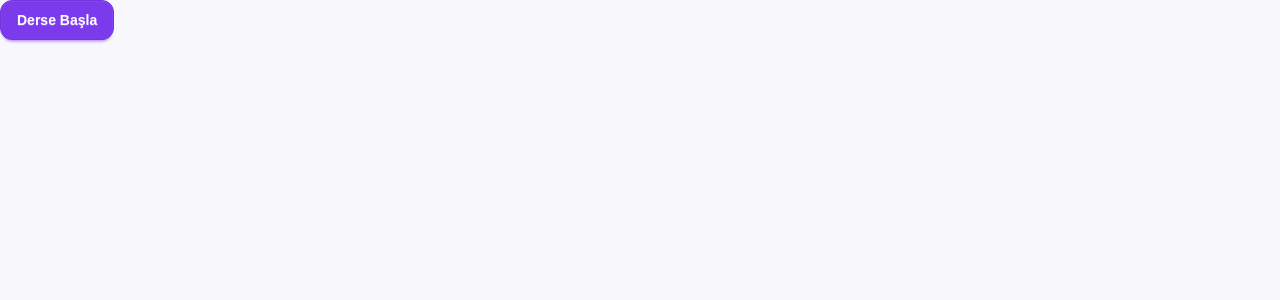
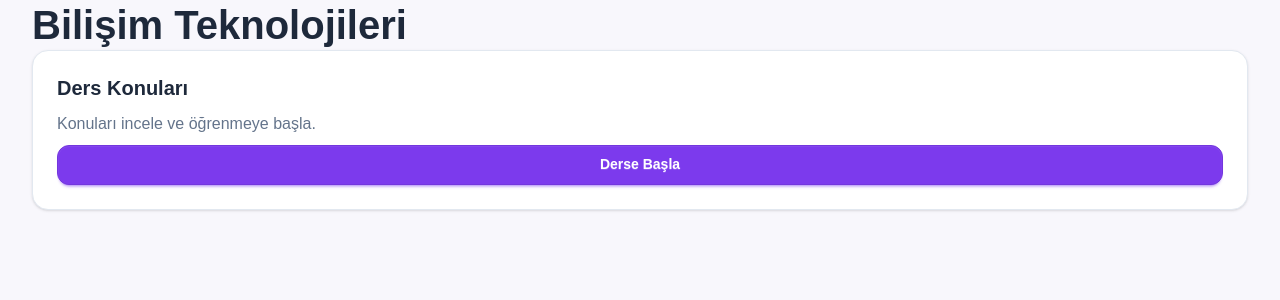
Before and after one commit to DuoByteTech/Adelon, a React (Vite) app: page / in a window 1280 px wide. Shown: the top 300 px of the page. Built offline with nearby package versions, Linux system fonts and the light colour scheme.

Commit message:
docs: UI component kullanım kuralları görsel kimlik dokümanına eklendi

```diff
--- a/src/App.tsx
+++ b/src/App.tsx
@@ -1,7 +1,23 @@
 import "./App.css";
+import { AppButton } from "./components/ui/AppButton";
+import { AppCard } from "./components/ui/AppCard";
+import { AppContainer } from "./components/ui/AppContainer";
+import { AppText } from "./components/ui/AppText";
 
 function App() {
-  return <button className="btn btn-primary">Derse Başla</button>;
+  return (
+    <AppContainer>
+      <AppText variant="h1">Bilişim Teknolojileri</AppText>
+
+      <AppCard hoverable>
+        <AppText variant="cardTitle">Ders Konuları</AppText>
+
+        <AppText variant="muted">Konuları incele ve öğrenmeye başla.</AppText>
+
+        <AppButton>Derse Başla</AppButton>
+      </AppCard>
+    </AppContainer>
+  );
 }
 
 export default App;
--- /dev/null
+++ b/src/components/ui/AppButton.tsx
@@ -0,0 +1,57 @@
+import type { ButtonHTMLAttributes, ReactNode } from "react";
+
+type AppButtonVariant =
+  | "primary"
+  | "secondary"
+  | "accent"
+  | "outline"
+  | "ghost";
+
+type AppButtonSize = "sm" | "md" | "lg";
+
+type AppButtonProps = ButtonHTMLAttributes<HTMLButtonElement> & {
+  children: ReactNode;
+  variant?: AppButtonVariant;
+  size?: AppButtonSize;
+  fullWidth?: boolean;
+};
+
+const variantClasses: Record<AppButtonVariant, string> = {
+  primary: "btn-primary",
+  secondary: "btn-secondary",
+  accent: "btn-accent",
+  outline: "btn-outline btn-primary",
+  ghost: "btn-ghost",
+};
+
+const sizeClasses: Record<AppButtonSize, string> = {
+  sm: "btn-sm",
+  md: "btn-md",
+  lg: "btn-lg",
+};
+
+export function AppButton({
+  children,
+  variant = "primary",
+  size = "md",
+  fullWidth = false,
+  className = "",
+  ...props
+}: AppButtonProps) {
+  return (
+    <button
+      className={[
+        "btn",
+        variantClasses[variant],
+        sizeClasses[size],
+        fullWidth ? "w-full" : "",
+        className,
+      ]
+        .filter(Boolean)
+        .join(" ")}
+      {...props}
+    >
+      {children}
+    </button>
+  );
+}
--- /dev/null
+++ b/src/components/ui/AppCard.tsx
@@ -0,0 +1,29 @@
+import type { HTMLAttributes, ReactNode } from "react";
+
+type AppCardProps = HTMLAttributes<HTMLDivElement> & {
+  children: ReactNode;
+  hoverable?: boolean;
+};
+
+export function AppCard({
+  children,
+  hoverable = false,
+  className = "",
+  ...props
+}: AppCardProps) {
+  return (
+    <div
+      className={[
+        "card border border-base-300 bg-base-200 shadow-sm",
+        "transition-all duration-200",
+        hoverable ? "hover:-translate-y-1 hover:shadow-md" : "",
+        className,
+      ]
+        .filter(Boolean)
+        .join(" ")}
+      {...props}
+    >
+      <div className="card-body">{children}</div>
+    </div>
+  );
+}
--- /dev/null
+++ b/src/components/ui/AppContainer.tsx
@@ -0,0 +1,20 @@
+import type { HTMLAttributes, ReactNode } from "react";
+
+type AppContainerProps = HTMLAttributes<HTMLDivElement> & {
+  children: ReactNode;
+};
+
+export function AppContainer({
+  children,
+  className = "",
+  ...props
+}: AppContainerProps) {
+  return (
+    <div
+      className={`mx-auto w-full max-w-7xl px-4 sm:px-6 lg:px-8 ${className}`}
+      {...props}
+    >
+      {children}
+    </div>
+  );
+}
--- /dev/null
+++ b/src/components/ui/AppText.tsx
@@ -0,0 +1,47 @@
+import type { HTMLAttributes, ReactNode } from "react";
+
+type AppTextVariant =
+  | "h1"
+  | "h2"
+  | "h3"
+  | "cardTitle"
+  | "body"
+  | "small"
+  | "muted";
+
+type AppTextProps = HTMLAttributes<HTMLElement> & {
+  children: ReactNode;
+  variant?: AppTextVariant;
+};
+
+const variantClasses: Record<AppTextVariant, string> = {
+  h1: "text-3xl font-extrabold leading-tight sm:text-4xl lg:text-[40px]",
+  h2: "text-2xl font-bold leading-tight sm:text-3xl lg:text-[32px]",
+  h3: "text-xl font-bold leading-snug sm:text-2xl",
+  cardTitle: "text-xl font-bold leading-snug",
+  body: "text-base leading-relaxed",
+  small: "text-sm leading-normal",
+  muted: "text-base leading-relaxed text-text-muted",
+};
+
+export function AppText({
+  children,
+  variant = "body",
+  className = "",
+  ...props
+}: AppTextProps) {
+  const Tag =
+    variant === "h1"
+      ? "h1"
+      : variant === "h2"
+        ? "h2"
+        : variant === "h3" || variant === "cardTitle"
+          ? "h3"
+          : "p";
+
+  return (
+    <Tag className={`${variantClasses[variant]} ${className}`} {...props}>
+      {children}
+    </Tag>
+  );
+}
```
Also changed, not shown: 1 other file (tests, documents, lock files or other folders).
